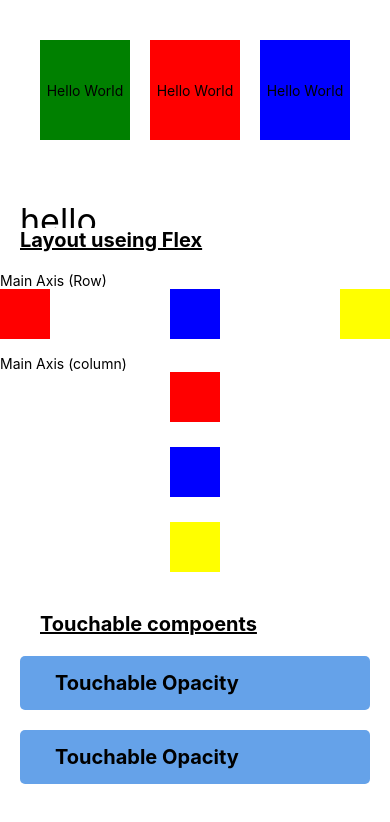
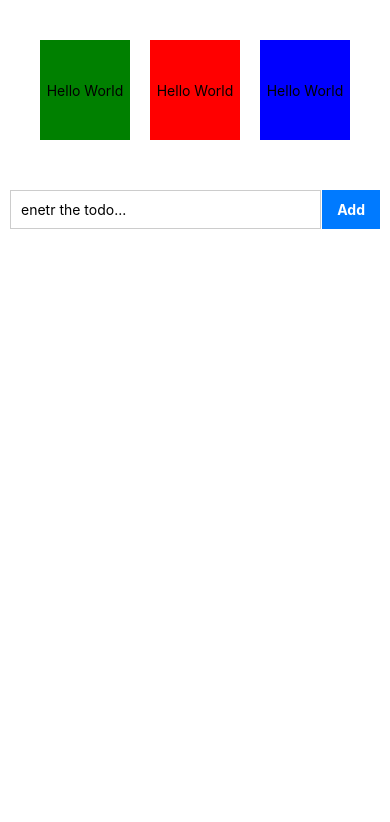
Before and after one commit to Abhisheksathala/LERNING_REACT_NATIVE_FOR_FUN, a React Native app: screen / in a window 390 px wide. Shown: the top 822 px of the page. Built offline with nearby package versions, Linux system fonts and the light colour scheme; grey boxes are pictures that could not be loaded.

Commit message:
add flexbox and touchables in react native

```diff
--- a/App.tsx
+++ b/App.tsx
@@ -9,10 +9,46 @@ import {
 import TextInputComponents from './src/Components/TextInput';
 import ScrollViews from './src/Components/ScrollView';
 import StyleingDemo from './src/Components/Styleing';
-import FlexLayout from './src/Components/FlexLayout';
-import Touchable from './src/Components/Touchable';
+// import FlexLayout from './src/Components/FlexLayout';
+// import Touchable from './src/Components/Touchable';
+import TodoInput from './src/Todo/TodoInput';
+import { useState } from 'react';
+import TodoList from './src/Todo/TodoList';
+import { Todo } from './src/types';
 
 function App() {
+  const [todolist, setTodolist] = useState<Todo[]>([]);
+
+  const addTodo = (text: string) => {
+    setTodolist([
+      ...todolist,
+      {
+        id: Date.now().toString(),
+        text: text,
+        completed: false,
+      },
+    ]);
+  };
+
+  const OnDeleteTodo = (id: string) => {
+    const DletetTodo = todolist.filter(todo => todo.id !== id);
+    setTodolist(DletetTodo);
+  };
+
+  const OntogelTodo = (id: string) => {
+    const togoletodo = todolist.map((item, _) => {
+      return item.id === id
+        ? {
+            ...item,
+            completed: !item.completed,
+          }
+        : item;
+    });
+    setTodolist(togoletodo);
+  };
+
+  const editTodo = (id: string, newText: string) => {};
+
   return (
     <>
       <View style={styles.container}>
@@ -20,6 +56,7 @@ function App() {
         <Text style={styles.red}>Hello World</Text>
         <Text style={styles.blue}>Hello World</Text>
       </View>
+      <View style={styles.hidden}>
         <ScrollView
           contentContainerStyle={styles.scrollviewContent}
           bounces={true}
@@ -77,8 +114,16 @@ function App() {
           <ScrollViews />
           <StyleingDemo />
         </ScrollView>
-      <FlexLayout />
-      <Touchable />
+      </View>
+      {/* <FlexLayout /> */}
+      {/* <Touchable /> */}
+      <TodoInput onAddTodo={addTodo} />
+      <TodoList
+        OntogelTodo={OntogelTodo}
+        OnDeleteTodo={OnDeleteTodo}
+        editTodo={editTodo}
+        todolist={todolist}
+      />
     </>
   );
 }
@@ -143,6 +188,9 @@ const styles = StyleSheet.create({
     color: 'gray',
     fontWeight: 'bold',
   },
+  hidden: {
+    display: 'none',
+  },
 });
 
 export default App;
--- /dev/null
+++ b/src/Todo/TodoInput.tsx
@@ -0,0 +1,70 @@
+import React, { useState } from 'react';
+
+import {
+  View,
+  Text,
+  StyleSheet,
+  TextInput,
+  TouchableOpacity,
+} from 'react-native';
+
+interface TodoInputProps {
+  onAddTodo: (text: string) => void;
+}
+
+const TodoInput: React.FC<TodoInputProps> = ({ onAddTodo }) => {
+  const [text, setText] = useState<string>('');
+
+  const handletodo = () => {
+    if (text.trim()) {
+      onAddTodo(text.trim());
+      setText('');
+    }
+  };
+  return (
+    <>
+      <View style={styles.container}>
+        {/* <Text>TODO</Text> */}
+        <TextInput
+          value={text}
+          onChangeText={setText}
+          placeholder="enetr the todo..."
+          style={styles.input}
+          onSubmitEditing={handletodo}
+        />
+        <TouchableOpacity onPress={handletodo} style={styles.addtodoBtn}>
+          <Text style={styles.addtodoBtntext}>Add</Text>
+        </TouchableOpacity>
+      </View>
+    </>
+  );
+};
+
+export default TodoInput;
+
+const styles = StyleSheet.create({
+  container: {
+    flexDirection: 'row',
+    marginBottom: 20,
+    padding: 10,
+  },
+  input: {
+    flex: 1,
+    borderWidth: 1,
+    borderColor: '#cccccc',
+    paddingHorizontal: 10,
+    paddingVertical: 10,
+    marginRight: 1,
+  },
+  addtodoBtn: {
+    backgroundColor: '#007aff',
+    paddingHorizontal: 15,
+    paddingVertical: 5,
+    justifyContent: 'center',
+    alignItems: 'center',
+  },
+  addtodoBtntext: {
+    color: '#fff',
+    fontWeight: 'bold',
+  },
+});
--- /dev/null
+++ b/src/Todo/TodoItems.tsx
@@ -0,0 +1,88 @@
+import React, { useState } from 'react';
+import { View, StyleSheet, TouchableOpacity, Text } from 'react-native';
+import { Todo } from '../types';
+
+interface TOdoitemProps {
+  todo: Todo;
+  OnDeleteTodo: (id: string) => void;
+  OntogelTodo: (id: string) => void;
+  editTodo: (id: string, newtitle: string) => void;
+}
+
+const TodoItems: React.FC<TOdoitemProps> = ({
+  todo,
+  OnDeleteTodo,
+  OntogelTodo,
+  editTodo,
+}) => {
+  const [isEditing, setIsEditing] = useState(false);
+
+  return (
+    <>
+      <View style={styles.container}>
+        <TouchableOpacity
+          onPress={() => {
+            OntogelTodo(todo?.id);
+          }}
+          style={styles.todotext}
+        >
+          <Text style={[styles.text, todo?.completed && styles.completedtext]}>
+            {todo.text}
+          </Text>
+        </TouchableOpacity>
+
+        <View style={styles.btncontainer}>
+          <TouchableOpacity
+            onPress={() => editTodo(todo.id)}
+            style={styles.editbtn}
+          >
+            <Text>Edit</Text>
+          </TouchableOpacity>
+          <TouchableOpacity style={styles.delbtn}>
+            <Text onPress={() => OnDeleteTodo(todo.id)}>Delete</Text>
+          </TouchableOpacity>
+        </View>
+      </View>
+    </>
+  );
+};
+
+export default TodoItems;
+
+const styles = StyleSheet.create({
+  container: {
+    flexDirection: 'row',
+    alignItems: 'center',
+    paddingVertical: 10,
+    borderBottomWidth: 1,
+    borderBottomColor: '#cccccc',
+    padding: 30,
+  },
+  todotext: {
+    flex: 1,
+  },
+  text: {
+    fontSize: 18,
+    fontWeight: 'bold',
+  },
+  completedtext: {
+    textDecorationLine: 'line-through',
+    color: '#888888',
+  },
+  btncontainer: {
+    flexDirection: 'row',
+    gap: 5,
+  },
+  editbtn: {
+    backgroundColor: '#007aff',
+    paddingHorizontal: 10,
+    paddingVertical: 5,
+    borderRadius: 5,
+  },
+  delbtn: {
+    backgroundColor: '#ff3b30',
+    paddingHorizontal: 10,
+    paddingVertical: 5,
+    borderRadius: 5,
+  },
+});
--- /dev/null
+++ b/src/Todo/TodoList.tsx
@@ -0,0 +1,44 @@
+import React from 'react';
+import { ScrollView, StyleSheet } from 'react-native';
+import { Todo } from '../types';
+import TodoItems from './TodoItems';
+
+interface TodoListProps {
+  todolist: Todo[];
+  OnDeleteTodo: (id: string) => void;
+  OntogelTodo: (id: string) => void;
+  editTodo: (id: string, newtitle: string) => void;
+}
+
+const TodoList: React.FC<TodoListProps> = ({
+  todolist,
+  OnDeleteTodo,
+  OntogelTodo,
+  editTodo,
+}) => {
+  return (
+    <ScrollView style={styles.container}>
+      {todolist.map((todo, index) => {
+        return (
+          <>
+            <TodoItems
+              key={index}
+              OnDeleteTodo={OnDeleteTodo}
+              OntogelTodo={OntogelTodo}
+              editTodo={newText => editTodo(todo?.id)}
+              todo={todo}
+            />
+          </>
+        );
+      })}
+    </ScrollView>
+  );
+};
+
+export default TodoList;
+
+const styles = StyleSheet.create({
+  container: {
+    flex: 1,
+  },
+});
--- /dev/null
+++ b/src/types/index.ts
@@ -0,0 +1,5 @@
+export interface Todo {
+  id: string;
+  text: string;
+  completed: boolean;
+}
--- a/tsconfig.json
+++ b/tsconfig.json
@@ -1,5 +1,8 @@
 {
   "extends": "@react-native/typescript-config",
   "include": ["**/*.ts", "**/*.tsx"],
-  "exclude": ["**/node_modules", "**/Pods"]
+  "exclude": ["**/node_modules", "**/Pods"],
+  "compilerOptions": {
+    "lib": ["es5", "es6", "dom", "dom.iterable"]
+  }
 }
```
Also changed, not shown: src/Components/Touchable.tsx (+6 -4 lines). Lines whose indentation alone changed are shown as unchanged.
